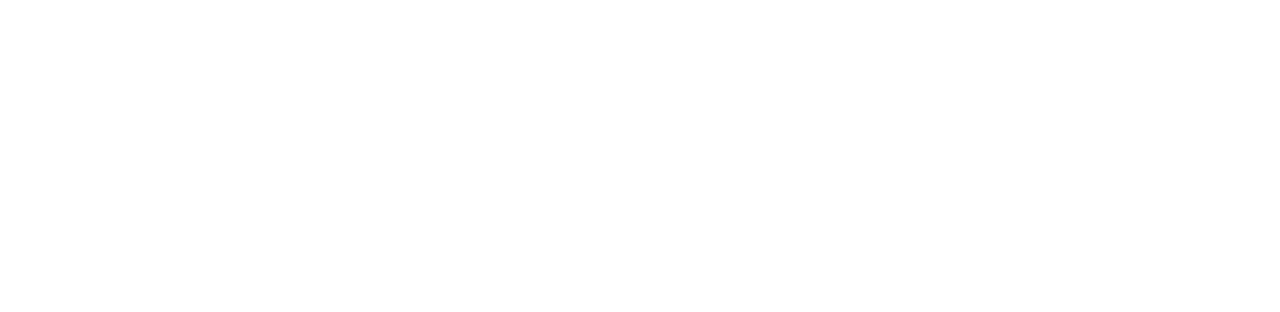
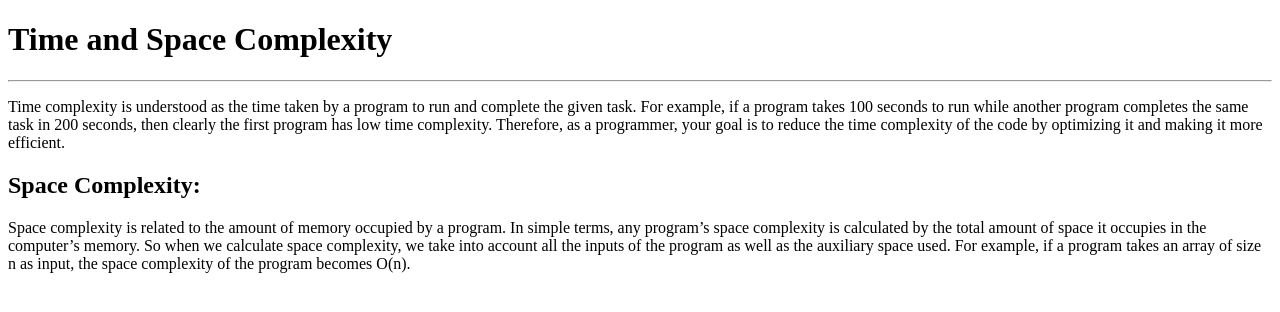
Before and after one commit to acciojob/time-and-space-complexity-DDongleGithub, a website: page main.html in a window 1280 px wide. Drawn offline with Linux system fonts and the light colour scheme.

Commit message:
created a submission

```diff
--- a/main.html
+++ b/main.html
@@ -7,6 +7,11 @@
 </head>
 
 <body>
+	<h1>Time and Space Complexity</h1>
+	<hr>
+	<p>Time complexity is understood as the time taken by a program to run and complete the given task. For example, if a program takes 100 seconds to run while another program completes the same task in 200 seconds, then clearly the first program has low time complexity. Therefore, as a programmer, your goal is to reduce the time complexity of the code by optimizing it and making it more efficient.</p>
+	<h2>Space Complexity:</h2>
+	<p>Space complexity is related to the amount of memory occupied by a program. In simple terms, any program’s space complexity is calculated by the total amount of space it occupies in the computer’s memory. So when we calculate space complexity, we take into account all the inputs of the program as well as the auxiliary space used. For example, if a program takes an array of size n as input, the space complexity of the program becomes O(n).</p>
 	<!-- the entire body must be written by student -->
     <script type="text/javascript" src="./script.js">
 </script>
```
